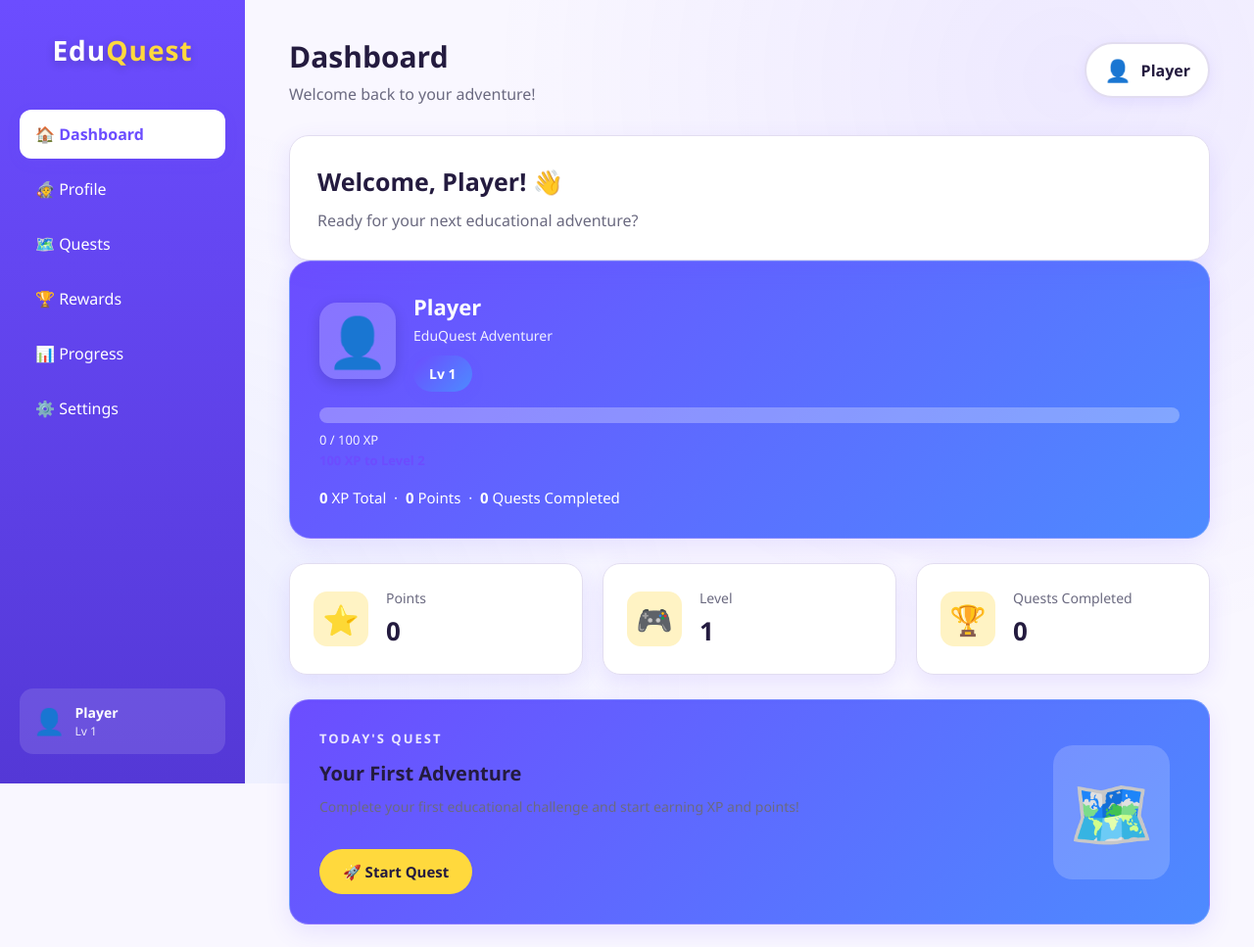
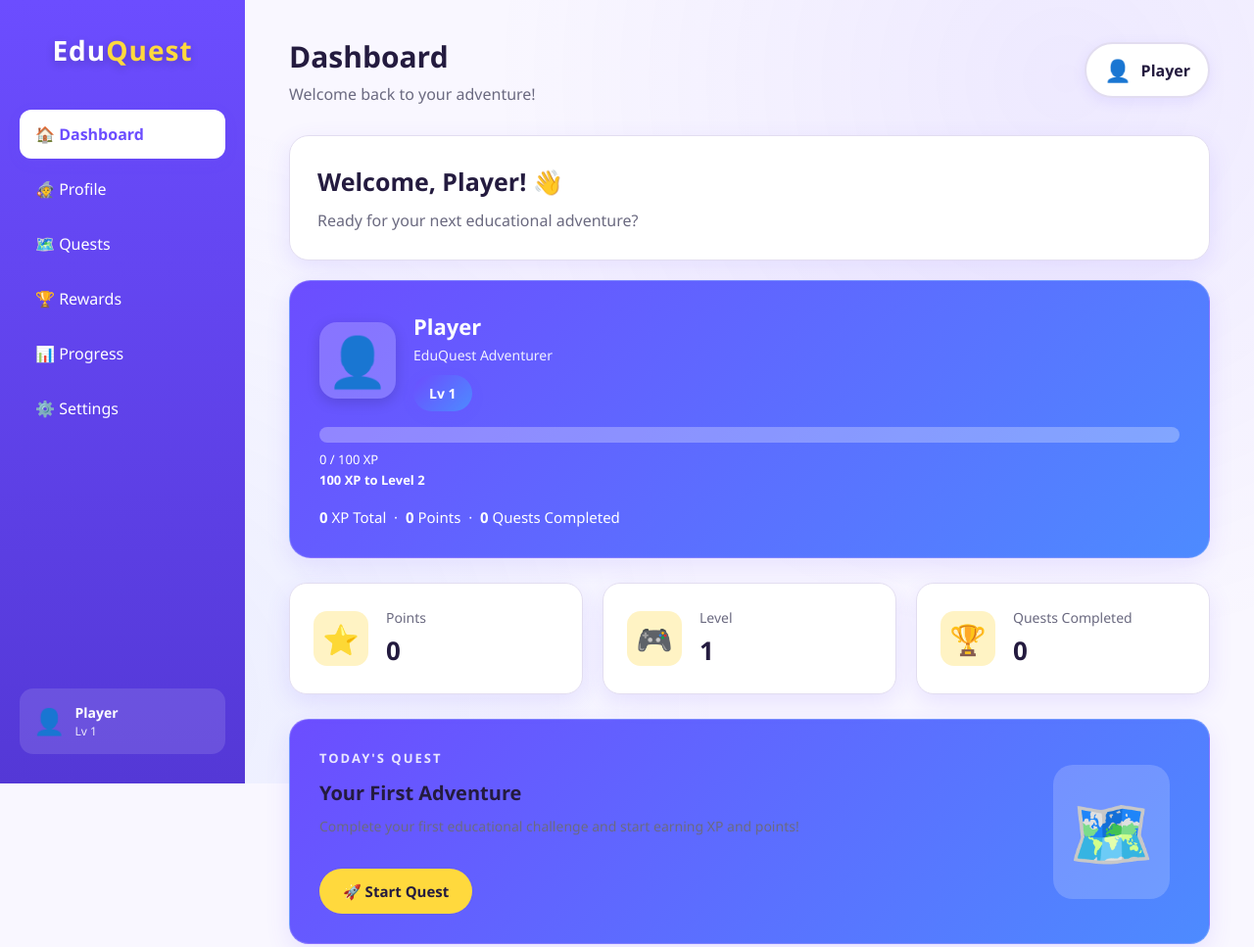
Before and after one commit to mmkariya/EduQuest, a plain HTML site: page index.html in a window 1280 px wide. Shown: the top 967 px of the page at 98% size. Drawn offline with Linux system fonts and the light colour scheme.

Commit message:
Update EduQuest CSS

```diff
--- a/css/style.css
+++ b/css/style.css
@@ -1,18 +1,3 @@
-/* =====================================================
-   EDUQUEST - GLOBAL STYLESHEET
-   =====================================================
-   Modern Educational RPG + Medieval Fantasy Adventure.
-
-   Canva color identity (PRESERVED):
-     Purple  #6C4DFF
-     Blue    #4D8BFF
-     Yellow  #FFD93D
-     White   #F9F7FF
-     Green   #4CAF50
-   ===================================================== */
-
-/* ---------- COLOR VARIABLES ---------- */
-
 :root {
     --purple: #6c4dff;
     --purple-dark: #5438d6;
@@ -24,17 +9,12 @@
     --white: #f9f7ff;
     --green: #4caf50;
     --green-dark: #3d8b40;
-
     --ink: #241b3f;
     --muted: #6b6a80;
     --line: #e2ddf0;
-
     --shadow: 0 8px 24px rgba(108, 77, 255, 0.12);
     --shadow-sm: 0 4px 14px rgba(108, 77, 255, 0.1);
 }
-
-
-/* ---------- RESET / BASE ---------- */
 
 * {
     margin: 0;
@@ -55,7 +35,6 @@ body {
     line-height: 1.5;
 }
 
-/* Subtle fantasy backdrop behind everything */
 body::before {
     content: "";
     position: fixed;
@@ -87,11 +66,6 @@ button {
     background: var(--purple-light);
     border-radius: 10px;
 }
-
-
-/* =====================================================
-   SIDEBAR
-   ===================================================== */
 
 .sidebar {
     width: 250px;
@@ -151,7 +125,6 @@ button {
     box-shadow: var(--shadow-sm);
 }
 
-/* Small player widget at the bottom of the sidebar */
 .sidebar-player {
     margin-top: auto;
     background: rgba(255, 255, 255, 0.12);
@@ -179,11 +152,6 @@ button {
     opacity: 0.85;
 }
 
-
-/* =====================================================
-   MAIN CONTENT
-   ===================================================== */
-
 .main-content {
     margin-left: 250px;
     width: calc(100% - 250px);
@@ -191,11 +159,6 @@ button {
     position: relative;
     z-index: 1;
 }
-
-
-/* =====================================================
-   TOP BAR
-   ===================================================== */
 
 .topbar {
     display: flex;
@@ -237,7 +200,6 @@ button {
     font-size: 22px;
 }
 
-/* Legacy topbar profile chip (used by quests.html) */
 .profile {
     background: white;
     padding: 12px 18px;
@@ -250,11 +212,6 @@ button {
     font-weight: 600;
     border: 2px solid var(--line);
 }
-
-
-/* =====================================================
-   GENERIC ELEMENTS
-   ===================================================== */
 
 .page-heading {
     margin-bottom: 25px;
@@ -269,7 +226,6 @@ button {
     color: var(--muted);
 }
 
-/* Parchment-like card panel */
 .card {
     background: white;
     border-radius: 20px;
@@ -279,8 +235,6 @@ button {
     position: relative;
 }
 
-
-/* Buttons */
 .btn {
     display: inline-block;
     border: none;
@@ -314,11 +268,6 @@ button {
     transform: translateY(-2px);
 }
 
-
-/* =====================================================
-   LEVEL BADGE (shield-style emblem)
-   ===================================================== */
-
 .level-badge {
     display: inline-flex;
     align-items: center;
@@ -332,7 +281,6 @@ button {
     font-size: 14px;
 }
 
-/* Grade level chip beside the level badge */
 .grade-badge {
     display: inline-flex;
     align-items: center;
@@ -346,11 +294,6 @@ button {
     font-size: 14px;
     margin-left: 8px;
 }
-
-
-/* =====================================================
-   XP BAR
-   ===================================================== */
 
 .xp-bar-track {
     height: 16px;
@@ -381,10 +324,13 @@ button {
     margin-top: 2px;
 }
 
+.adventure-panel .xp-label {
+    color: white !important;
+}
 
-/* =====================================================
-   STATS CARDS
-   ===================================================== */
+.adventure-panel .xp-to-next {
+    color: white !important;
+}
 
 .stats {
     display: grid;
@@ -432,11 +378,6 @@ button {
     font-size: 26px;
 }
 
-
-/* =====================================================
-   DASHBOARD
-   ===================================================== */
-
 .welcome-card h2 {
     font-size: 25px;
     margin-bottom: 8px;
@@ -446,7 +387,6 @@ button {
     color: var(--muted);
 }
 
-/* Purple/blue adventure status panel */
 .adventure-panel {
     background: linear-gradient(135deg, var(--purple), var(--blue));
     border-radius: 22px;
@@ -502,7 +442,6 @@ button {
     font-size: 15px;
 }
 
-/* Featured quest banner */
 .quest-card {
     background: linear-gradient(135deg, var(--purple) 0%, var(--blue) 100%);
     color: white;
@@ -544,11 +483,6 @@ button {
     margin-right: 10px;
 }
 
-
-/* =====================================================
-   QUESTS PAGE (quard card list - team owned page)
-   ===================================================== */
-
 .quests-page {
     max-width: 1000px;
     margin: 0 auto;
@@ -560,7 +494,6 @@ button {
     gap: 22px;
 }
 
-/* White adventure cards for the quest board */
 .quests-page .quest-card {
     background: white;
     color: var(--ink);
@@ -668,11 +601,6 @@ button {
     transform: translateY(-2px);
 }
 
-
-/* =====================================================
-   PROFILE PAGE (RPG character sheet)
-   ===================================================== */
-
 .profile-page {
     max-width: 860px;
     margin: 0 auto;
@@ -688,7 +616,6 @@ button {
     overflow: hidden;
 }
 
-/* Decorative top strip with the Canva colors */
 .character-sheet::before {
     content: "";
     position: absolute;
@@ -731,7 +658,6 @@ button {
     margin-bottom: 12px;
 }
 
-/* Level + XP block */
 .profile-level-block {
     margin: 24px 0 22px;
     padding: 22px;
@@ -748,7 +674,6 @@ button {
     gap: 10px;
 }
 
-/* Player statistics */
 .profile-stats {
     display: grid;
     grid-template-columns: repeat(3, 1fr);
@@ -788,7 +713,6 @@ button {
     font-size: 23px;
 }
 
-/* Achievement slots */
 .achievement-section {
     margin-top: 8px;
 }
@@ -842,11 +766,6 @@ button {
     opacity: 0.6;
     filter: grayscale(0.7);
 }
-
-
-/* =====================================================
-   EDIT PROFILE FORM
-   ===================================================== */
 
 .edit-profile-btn {
     margin-top: 28px;
@@ -941,11 +860,6 @@ button {
     opacity: 0.85;
 }
 
-
-/* =====================================================
-   TOAST NOTIFICATION (level-up / achievement)
-   ===================================================== */
-
 .toast-notification {
     position: fixed;
     top: 22px;
@@ -976,11 +890,6 @@ button {
     font-size: 30px;
 }
 
-
-/* =====================================================
-   RESPONSIVE
-   ===================================================== */
-
 @media (max-width: 900px) {
     .main-content {
         margin-left: 220px;
@@ -1006,7 +915,6 @@ button {
         display: block;
     }
 
-    /* Sidebar becomes a bottom navigation bar */
     .sidebar {
         position: fixed;
         left: 0;
@@ -1089,3 +997,15 @@ button {
         grid-template-columns: 1fr;
     }
 }
+
+.xp-to-next {
+    color: #ffffff !important;
+}
+
+.adventure-panel .xp-to-next {
+    color: #ffffff !important;
+}
+
+.welcome-card {
+    margin-bottom: 20px !important;
+}
```
